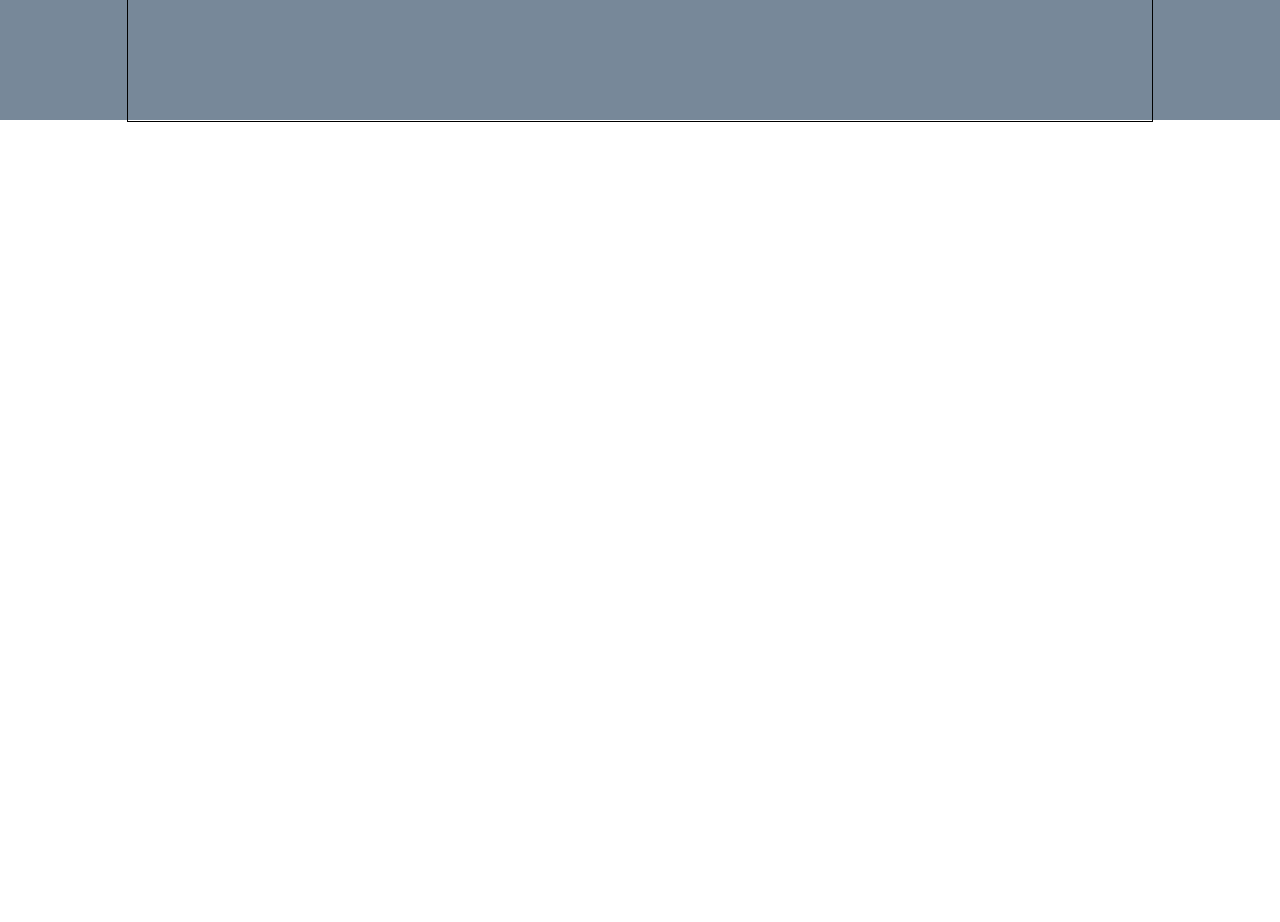
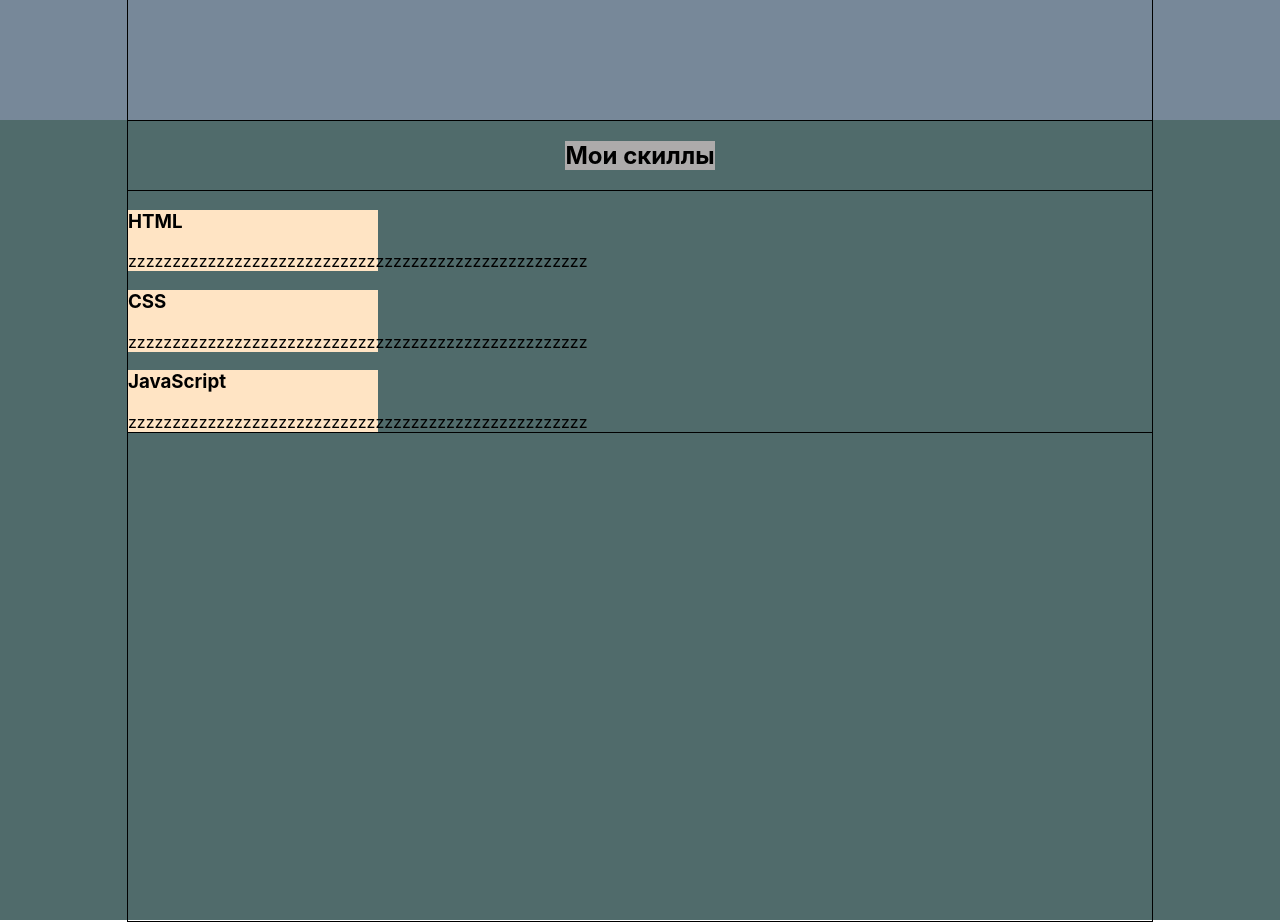
Before and after one commit to AndreySavchenkov/portfolio, a React (Create React App) app: page / in a window 1280 px wide. Shown: the part 760-1682 px from the top of the page. Before the commit the page ends 882 px from the top, so only its background shows below. Built offline with nearby package versions, Linux system fonts and the light colour scheme.

Commit message:
added components Skills and Skill

```diff
--- a/src/App.tsx
+++ b/src/App.tsx
@@ -2,12 +2,14 @@ import React from 'react';
 import './App.css';
 import {Header} from "./header/Header";
 import {Main} from "./main/Main";
+import {Skills} from "./skills/Skills";
 
 function App() {
     return (
         <div className="App">
             <Header/>
             <Main/>
+            <Skills/>
         </div>
     );
 }
--- /dev/null
+++ b/src/common/styles/Container.module.css
@@ -0,0 +1,9 @@
+.container {
+    border: 1px solid;
+    width: 80%;
+    height: 100%;
+    margin: 0 auto;
+    display: flex;
+    align-items: center;
+    justify-content: space-between;
+}
--- a/src/main/Main.module.css
+++ b/src/main/Main.module.css
@@ -2,17 +2,6 @@
     height: 100vh;
     background-color: lightslategray;
 }
-
-.container {
-    border: 1px solid;
-    width: 80%;
-    height: 100%;
-    margin: 0 auto;
-    display: flex;
-    align-items: center;
-    justify-content: space-between;
-}
-
 .text {
     width: 300px;
     background-color: #6b6b6b;
--- a/src/main/Main.tsx
+++ b/src/main/Main.tsx
@@ -1,10 +1,11 @@
 import React from "react";
 import style from './Main.module.css'
+import styleContainer from './../common/styles/Container.module.css'
 
 export const Main = () => {
     return (
         <div className={style.mainBlock}>
-            <div className={style.container}>
+            <div className={styleContainer.container}>
                 <div className={style.text}>
                     <span>Hi There!</span>
                     <h1>I'm Andrey Savchenkov</h1>
--- /dev/null
+++ b/src/skills/Skills.module.css
@@ -0,0 +1,15 @@
+.skillsBlock{
+    height: 100vh;
+    background-color: #506b6b;
+}
+.skillsContainer{
+    flex-direction: column;
+    justify-content: flex-start;
+}
+.title{
+    background-color: #adabab;
+}
+.skills{
+    border: 1px solid;
+    width: 100%;
+}
--- /dev/null
+++ b/src/skills/Skills.tsx
@@ -0,0 +1,22 @@
+import React from "react";
+import styleContainer from './../common/styles/Container.module.css';
+import style from './Skills.module.css'
+import {Skill} from "./skill/Skill";
+
+export const Skills = () => {
+    return (
+        <div className={style.skillsBlock}>
+            <div className={`${styleContainer.container} ${style.skillsContainer}`}>
+                <h2 className={style.title}>Мои скиллы</h2>
+                <div className={style.skills}>
+                    <Skill title={'HTML'}
+                           description={'zzzzzzzzzzzzzzzzzzzzzzzzzzzzzzzzzzzzzzzzzzzzzzzzzzzz'}/>
+                    <Skill title={'CSS'}
+                           description={'zzzzzzzzzzzzzzzzzzzzzzzzzzzzzzzzzzzzzzzzzzzzzzzzzzzz'}/>
+                    <Skill title={'JavaScript'}
+                           description={'zzzzzzzzzzzzzzzzzzzzzzzzzzzzzzzzzzzzzzzzzzzzzzzzzzzz'}/>
+                </div>
+            </div>
+        </div>
+    )
+}
--- /dev/null
+++ b/src/skills/skill/Skill.module.css
@@ -0,0 +1,4 @@
+.skill {
+    width: 250px;
+    background-color: bisque;
+}
--- /dev/null
+++ b/src/skills/skill/Skill.tsx
@@ -0,0 +1,17 @@
+import React from "react";
+import style from './Skill.module.css'
+
+export type SkillType = {
+    title: string
+    description: string
+}
+
+export const Skill = (props: SkillType) => {
+    return (
+        <div className={style.skill}>
+            <div className={style.icon}></div>
+            <h3 className={style.title}>{props.title}</h3>
+            <span className={style.description}>{props.description}</span>
+        </div>
+    )
+}
```
